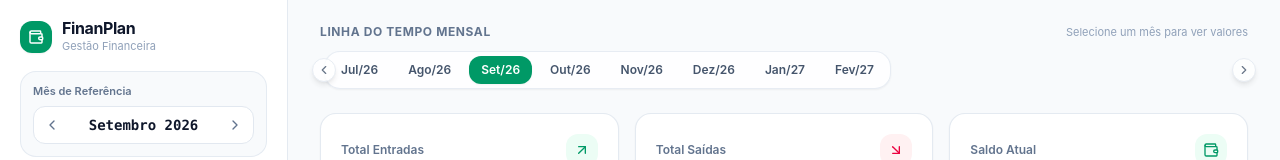
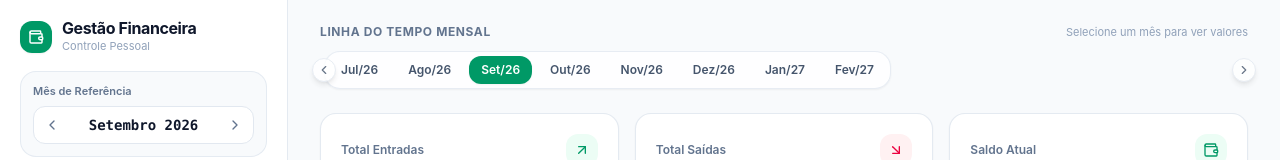
Before and after one commit to aryel-gomes/Controle-financeiro, a React (Vite) app: page / in a window 1280 px wide. Shown: the top 160 px of the page. Built offline with nearby package versions, Linux system fonts and the light colour scheme; no server answers; the database is empty.

Commit message:
style: update project identity and branding
Update application name to "Gestão Financeira", improve SEO metadata, and add favicon assets and theme-color for better branding.

```diff
--- a/index.html
+++ b/index.html
@@ -3,12 +3,15 @@
   <head>
     <meta charset="UTF-8" />
     <meta name="viewport" content="width=device-width, initial-scale=1.0" />
-    <title>Controle financeiro - Gestão Pessoal</title>
-    <meta name="description" content="Ferramenta intuitiva para controle financeiro pessoal, entradas, saídas, faturas de cartão, investimentos, metas e limites de gastos." />
-    <meta property="og:title" content="Controle financeiro - Gestão Pessoal" />
-    <meta property="og:description" content="Ferramenta intuitiva para controle financeiro pessoal, entradas, saídas, faturas de cartão, investimentos, metas e limites de gastos." />
+    <title>Gestão Financeira - Controle Pessoal</title>
+    <meta name="description" content="Ferramenta intuitiva para organização financeira com controle de entradas (salários e comissões), saídas (compras de cartão, dívidas fixas, gastos), gráficos mensais e alertas de limite de gastos." />
+    <meta property="og:title" content="Gestão Financeira - Controle Pessoal" />
+    <meta property="og:description" content="Ferramenta intuitiva para organização financeira com controle de entradas (salários e comissões), saídas (compras de cartão, dívidas fixas, gastos), gráficos mensais e alertas de limite de gastos." />
     <meta property="og:type" content="website" />
     <meta name="twitter:card" content="summary_large_image" />
+    <link rel="icon" type="image/svg+xml" href="/favicon.svg" />
+    <link rel="apple-touch-icon" href="/favicon.svg" />
+    <meta name="theme-color" content="#059669" />
     <link rel="preconnect" href="https://fonts.googleapis.com" />
     <link rel="preconnect" href="https://fonts.gstatic.com" crossorigin />
     <link href="https://fonts.googleapis.com/css2?family=Plus+Jakarta+Sans:wght@400;500;600;700&family=JetBrains+Mono:wght@400;500;600&display=swap" rel="stylesheet" />
--- a/src/components/Sidebar.tsx
+++ b/src/components/Sidebar.tsx
@@ -118,7 +118,7 @@ export const Sidebar: React.FC<SidebarProps> = ({
             <div className="w-7 h-7 rounded-lg bg-emerald-600 text-white flex items-center justify-center">
               <Wallet className="w-4 h-4" />
             </div>
-            <span className="font-bold text-slate-900 dark:text-white text-base">FinanPlan</span>
+            <span className="font-bold text-slate-900 dark:text-white text-base">Gestão Financeira</span>
           </div>
         </div>
 
@@ -192,10 +192,10 @@ export const Sidebar: React.FC<SidebarProps> = ({
               </div>
               <div>
                 <h1 className="font-bold text-slate-900 dark:text-white text-base tracking-tight leading-none">
-                  FinanPlan
+                  Gestão Financeira
                 </h1>
                 <p className="text-[11px] text-slate-400 dark:text-slate-500 mt-0.5">
-                  Gestão Financeira
+                  Controle Pessoal
                 </p>
               </div>
             </div>
```
Also changed, not shown: public/favicon.svg (added).
